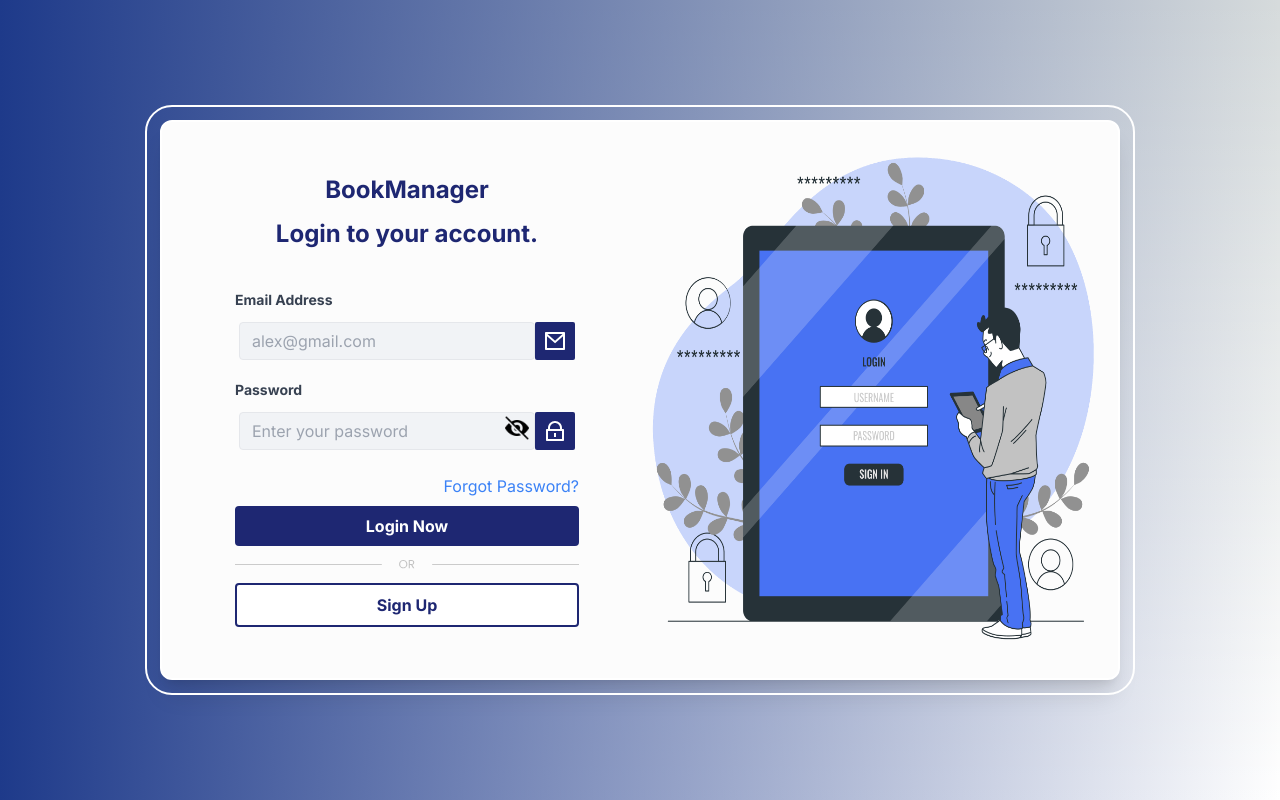
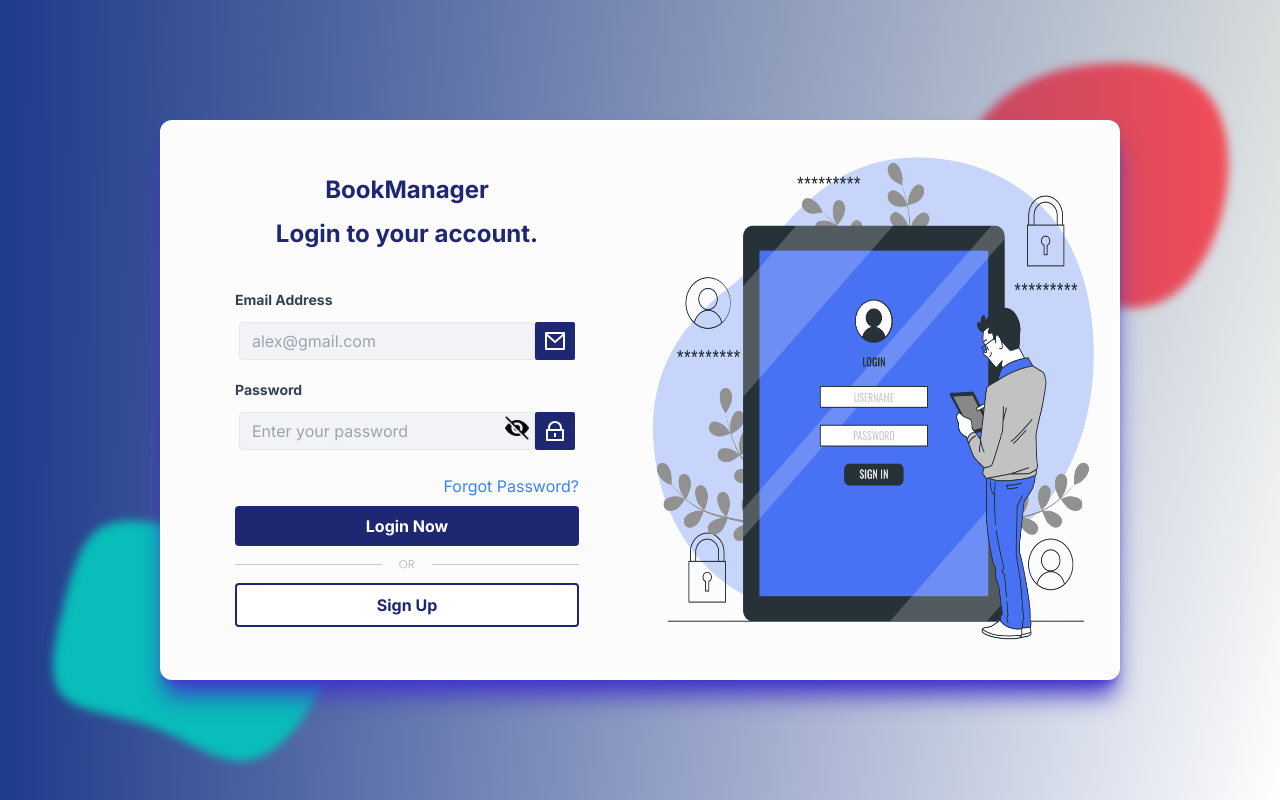
Before and after one commit to Mukta9904/BooksManagement, a Next.js app: page /login in a window 1280 px wide. Built offline with nearby package versions, Linux system fonts and the light colour scheme.

Commit message:
Final changes to the login and signUp pages

```diff
--- a/src/app/components/Books/page.jsx
+++ b/src/app/components/Books/page.jsx
@@ -79,10 +79,10 @@ const Books = () => {
         </div>
         <div className='lg:flex gap-2 hidden  items-start py-3 px-4'>
           <span className='font-bold text-2xl '>View:</span>
-            <div onClick={handleView} className={`flex w-10 h-10 rounded-md cursor-pointer ${flex? "bg-gray-800": ""} bg-white items-center justify-center`} >
+            <div onClick={handleView} className={`flex w-10 h-10 rounded-md cursor-pointer ${flex? "bg-gray-800": "bg-white"}  items-center justify-center`} >
             <img src="/list-view.svg" className={flex? "invert" : ""} alt="" />
             </div>
-            <div onClick={handleView} className={`flex w-10 h-10 rounded-md cursor-pointer ${flex? "": "bg-gray-800"} bg-white items-center justify-center`}>
+            <div onClick={handleView} className={`flex w-10 h-10 rounded-md cursor-pointer ${flex? "bg-white": "bg-gray-800"}  items-center justify-center`}>
             <img src="/grid-view.svg" className={flex? "" : "invert"} alt="" />
               </div>
            </div>
--- a/src/app/globals.css
+++ b/src/app/globals.css
@@ -30,4 +30,23 @@ body {
   .text-balance {
     text-wrap: balance;
   }
+  .scrollbar::-webkit-scrollbar {
+    width: 20px;
+    height: 20px;
+  }
+
+  .scrollbar::-webkit-scrollbar-track {
+    border-radius: 100vh;
+    background: #cab275;
+  }
+
+  .scrollbar::-webkit-scrollbar-thumb {
+    background: #e6acac;
+    border-radius: 100vh;
+    border: 3px solid #f6f7ed;
+  }
+
+  .scrollbar::-webkit-scrollbar-thumb:hover {
+    background: #c0a0b9;
+  }
 }
--- a/src/app/login/page.jsx
+++ b/src/app/login/page.jsx
@@ -54,8 +54,14 @@ const Login = () => {
   };
   return (
 
-    <div className="flex justify-center items-center w-full h-[100vh] bg-gradient-to-r from-blue-900 to-blue-000">
-      <div className="flex bg-[#fcfcfc] border-2 border-white outline-[2px] outline-offset-[13px] outline outline-white justify-center items-center shadow-xl rounded-xl p-3 w-[75vw] h-[70vh]">
+    <div className="flex justify-center relative items-center w-full h-[100vh] bg-gradient-to-r from-blue-900 to-blue-000">
+      <svg className="absolute blur-[5px]  top-0 right-[1%] z-[-5] w-[350px] h-[350px] " viewBox="0 0 200 200" xmlns="http://www.w3.org/2000/svg">
+  <path fill="#FA4D56" d="M64.3,-48.3C78.2,-33.8,80.7,-7.4,75.3,17.5C69.9,42.5,56.5,66,37.5,73.3C18.6,80.6,-5.8,71.7,-28.4,60.4C-50.9,49,-71.5,35,-76.5,16.5C-81.5,-2,-70.8,-25,-55.5,-39.8C-40.1,-54.6,-20.1,-61.3,2.6,-63.4C25.2,-65.4,50.4,-62.8,64.3,-48.3Z" transform="translate(100 100)" />
+</svg>
+<svg className="absolute blur-[5px] bottom-0 left-[1%] z-[0] w-[350px] h-[350px] " viewBox="0 0 200 200" xmlns="http://www.w3.org/2000/svg">
+<path fill="#08BDBA" d="M46.9,-49.3C62.2,-43.1,77,-29.6,82,-12.8C86.9,4,81.9,24.2,72.2,42.3C62.5,60.4,48.1,76.5,32.2,77.7C16.2,78.8,-1.2,65.1,-21.2,57.9C-41.1,50.8,-63.6,50.2,-72.3,39.6C-81,29,-75.9,8.2,-71,-11.3C-66.1,-30.8,-61.3,-49,-49.5,-55.9C-37.6,-62.7,-18.8,-58.1,-1.5,-56.3C15.8,-54.5,31.6,-55.5,46.9,-49.3Z" transform="translate(100 100)" />
+</svg>
+      <div className="flex absolute translate-[50%] bg-[#fcfcfc] border-2 border-white  justify-center items-center shadow-xl shadow-indigo-700 rounded-xl p-3 w-[75vw] h-[70vh]">
         <div className="h-full flex items-center w-full md:w-1/2 justify-center ">
           <div className=" p-5 w-full max-w-sm flex flex-col flex-wrap gap-2 ">
             <div className="flex flex-col flex-wrap justify-center items-center gap-3">
--- a/src/app/signup/page.jsx
+++ b/src/app/signup/page.jsx
@@ -54,8 +54,13 @@ const Signup = () => {
   return (
     <div>
       <div className="min-h-screen flex items-center justify-center bg-gradient-to-r from-blue-900 to-blue-000">
-
-  <div className="bg-white outline-[2px] outline-offset-[13px] outline outline-white rounded-2xl flex items-center gap-3 justify-between shadow-md w-[70vw] h-[68vh]">
+      <svg className="absolute blur-[5px]  top-0 right-[1%] z-[-5] w-[350px] h-[350px] " viewBox="0 0 200 200" xmlns="http://www.w3.org/2000/svg">
+  <path fill="#FA4D56" d="M64.3,-48.3C78.2,-33.8,80.7,-7.4,75.3,17.5C69.9,42.5,56.5,66,37.5,73.3C18.6,80.6,-5.8,71.7,-28.4,60.4C-50.9,49,-71.5,35,-76.5,16.5C-81.5,-2,-70.8,-25,-55.5,-39.8C-40.1,-54.6,-20.1,-61.3,2.6,-63.4C25.2,-65.4,50.4,-62.8,64.3,-48.3Z" transform="translate(100 100)" />
+</svg>
+<svg className="absolute blur-[5px] bottom-0 left-[1%] z-[0] w-[350px] h-[350px] " viewBox="0 0 200 200" xmlns="http://www.w3.org/2000/svg">
+<path fill="#08BDBA" d="M46.9,-49.3C62.2,-43.1,77,-29.6,82,-12.8C86.9,4,81.9,24.2,72.2,42.3C62.5,60.4,48.1,76.5,32.2,77.7C16.2,78.8,-1.2,65.1,-21.2,57.9C-41.1,50.8,-63.6,50.2,-72.3,39.6C-81,29,-75.9,8.2,-71,-11.3C-66.1,-30.8,-61.3,-49,-49.5,-55.9C-37.6,-62.7,-18.8,-58.1,-1.5,-56.3C15.8,-54.5,31.6,-55.5,46.9,-49.3Z" transform="translate(100 100)" />
+</svg>
+  <div className="bg-white outline-[2px] absolute translate-[50%]  rounded-2xl flex items-center gap-3 justify-between shadow-xl shadow-indigo-700 w-[70vw] h-[68vh]">
     <div className='lg:w-1/2 w-full flex flex-col px-6 py-4  gap-2 items-center justify-center'>
     <div className="flex items-center justify-center gap-2">
            <h1 className="text-[#1E2772] text-2xl font-bold">BookManager</h1>
```
